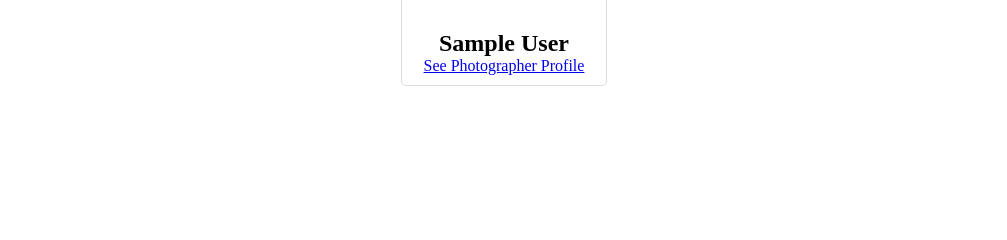
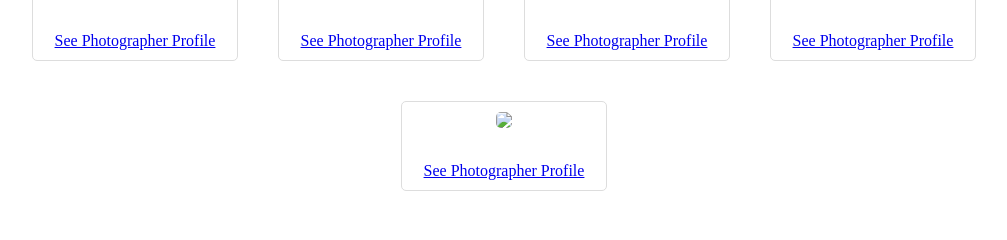
Before and after one commit to cyrcaleb/PhotoShop, a PHP site: page /photographer_catalog.php in a window 1280 px wide. Shown: the part 210-450 px from the top of the page, without its empty margins (136-1143 px from the left). Run offline with PHP 8.4, Linux system fonts and the light colour scheme; tables that the repository leaves empty or names only in its code hold one stand-in row (values such as "Sample post"); data that the repository does not hold is empty.

Commit message:
undid allat

```diff
--- a/photographer_catalog.php
+++ b/photographer_catalog.php
@@ -3,21 +3,30 @@
     // Include the database connection script
     require 'includes/database-connection.php';
 
-    function get_photographer(PDO $pdo) {
+    function get_photographer(PDO $pdo, string $id) {
 
-		// SQL query to retrieve every photographer in the database
+		// SQL query to retrieve photographer information based on the photographer ID
 		$sql = "SELECT *
-			FROM Photographer;";
+			FROM Photographer
+			WHERE photographerID = :id;";	// :id is a placeholder for value provided later
+		                               // It's a parameterized query that helps prevent SQL injection attacks and ensures safer interaction with the database.
+
 
 		// Execute the SQL query using the pdo function and fetch the result
-		$photographers = pdo($pdo, $sql)->fetchAll();
+		$photographer = pdo($pdo, $sql, ['id' => $id])->fetch();		// Associative array where 'id' is the key and $id is the value. Used to bind the value of $id to the placeholder :id in  SQL query.
 
 		// Return the photographer information (associative array)
-		return $photographers;
+		return $photographer;
 	}
 
 	// Retrieve info for ALL photographers from the db
-	$photographers = get_photographer($pdo);
+	$photographers = []; // Initialize an array to store info for all photographers
+
+	// Fetch data for each remaining photographer using a loop
+	for ($i = 1; $i < 6; $i++) {
+	    $photographer_id = '3' . sprintf('%010d', $i); // Format the photograher ID with leading zeros
+	    $photographers[] = get_photographer($pdo, $photographer_id); // Fetch photographer info and add to the array
+	}
 
 ?>
 
```
